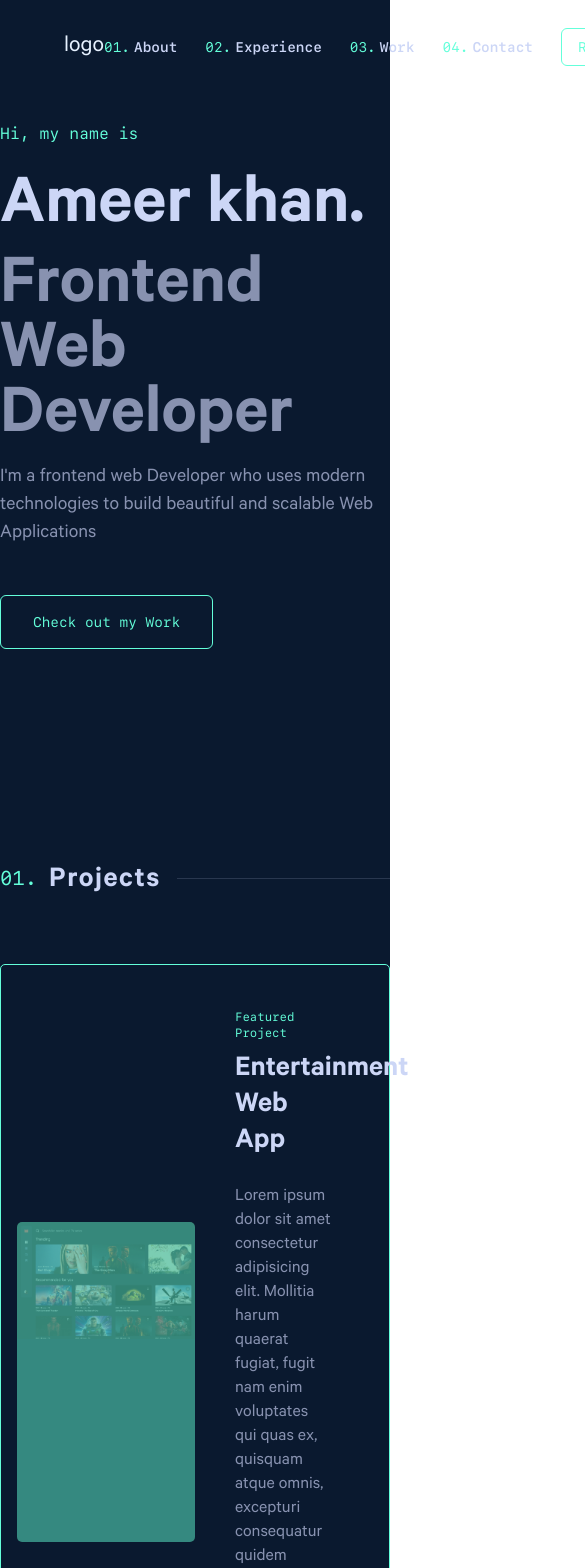
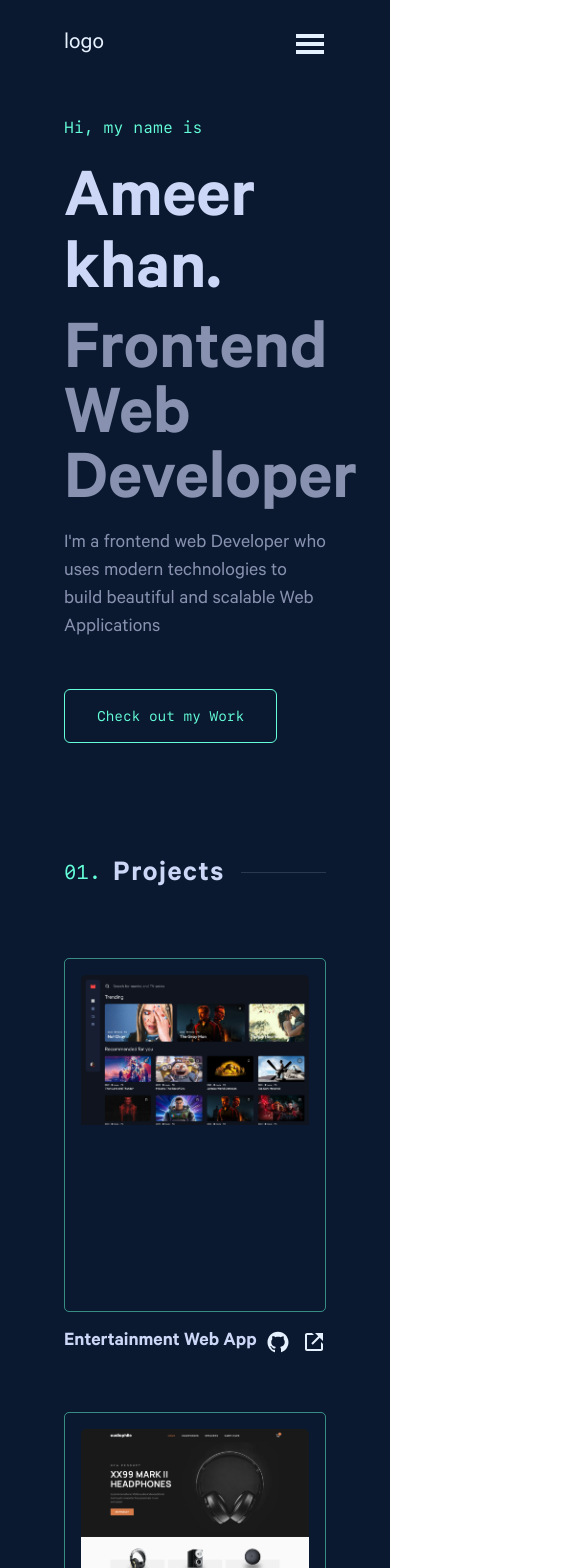
Before and after one commit to ameer005/portfolio-website, a React (Create React App) app: page / in a window 390 px wide. Shown: the top 1568 px of the page, 585 px wide, since content can reach past the window. Built offline with nearby package versions, Linux system fonts and the light colour scheme.

Commit message:
added about me and contact me section

```diff
--- a/package.json
+++ b/package.json
@@ -8,6 +8,7 @@
     "@testing-library/user-event": "^13.5.0",
     "react": "^18.2.0",
     "react-dom": "^18.2.0",
+    "react-icons": "^4.4.0",
     "react-scripts": "5.0.1",
     "web-vitals": "^2.1.4"
   },
--- a/src/App.js
+++ b/src/App.js
@@ -6,7 +6,7 @@ const App = () => {
   return (
     <main
       className="font-calibre min-h-screen bg-colorPrimaryDark2 text-colorNeutral
-                flex flex-col items-center pb-10"
+                flex flex-col items-center pb-10 px-16"
     >
       <Header />
 
--- a/src/components/Header/Header.js
+++ b/src/components/Header/Header.js
@@ -1,41 +1,57 @@
-import React from "react";
+import React, { useState } from "react";
+
+import { GiHamburgerMenu } from "react-icons/gi";
 
 const Header = () => {
+  const [openNav, setOpenNav] = useState(false);
+
   return (
-    <main className="py-7 px-16 flex items-center justify-between w-full mb-7">
+    <main className="py-7 px-16 xl:px-0 flex items-center justify-between w-full  mb-7">
       <div className="text-2xl">logo</div>
-
-      <ul className="flex gap-7 items-center font-sfMono text-sm">
+      <div
+        className={`fixed top-0 left-0 right-0 bottom-0 bg-colorPrimaryDark1/40 backdrop-blur-sm z-20 ${
+          !openNav && "hidden"
+        } `}
+      ></div>
+      <ul
+        className={`flex gap-7 lg:gap-10 items-center font-sfMono text-sm z-30 mobile-nav ${
+          openNav ? "lg:translate-x-[0rem]" : "lg:translate-x-[30rem]"
+        } `}
+      >
         <li>
-          <a href="/#" className="flex gap-1 items-center">
+          <a href="/#" className="flex lg:flex-col gap-1 items-center">
             <div className="text-colorAccent">01.</div>
             <div className="nav-links ut-animation">About</div>
           </a>
         </li>
-        <li>
-          <a href="/#" className="flex gap-1 items-center">
+        {/* <li>
+          <a href="/#" className="flex lg:flex-col gap-1 items-center">
             <div className="text-colorAccent">02.</div>
             <div className="nav-links ut-animation">Experience</div>
           </a>
-        </li>
+        </li> */}
         <li>
-          <a href="/#" className="flex gap-1 items-center">
-            <div className="text-colorAccent">03.</div>
-            <div className="nav-links ut-animation">Work</div>
+          <a href="/#" className="flex lg:flex-col gap-1 items-center">
+            <div className="text-colorAccent">02.</div>
+            <div className="nav-links ut-animation">Projects</div>
           </a>
         </li>
         <li>
-          <a href="/#" className="flex gap-1 items-center">
-            <div className="text-colorAccent">04.</div>
+          <a href="/#" className="flex lg:flex-col gap-1 items-center">
+            <div className="text-colorAccent">03.</div>
             <div className="nav-links ut-animation">Contact</div>
           </a>
         </li>
         <li>
-          <button className="text-colorAccent px-4 py-[8px] border border-colorAccent rounded-md hover:bg-colorAccent/5 ut-animation">
+          <button className="text-colorAccent px-4 lg:px-8 py-[8px] border border-colorAccent rounded-md hover:bg-colorAccent/5 ut-animation">
             Resume
           </button>
         </li>
       </ul>
+      <GiHamburgerMenu
+        onClick={() => setOpenNav((prev) => !prev)}
+        className="h-8 w-8 hidden lg:block cursor-pointer z-40"
+      />
     </main>
   );
 };
--- a/src/components/ProjectCard/ProjectCard.js
+++ b/src/components/ProjectCard/ProjectCard.js
@@ -1,12 +1,16 @@
 import React from "react";
+
+import { AiFillGithub } from "react-icons/ai";
+import { BiLinkExternal } from "react-icons/bi";
 
 const ProjectCard = ({ title, description, image, live, github }) => {
   return (
-    <main className="grid grid-cols-2 items-center p-4 border border-colorAccent rounded-[5px] ">
-      <div className="rounded-[5px] relative overflow-hidden overlay hover:after:opacity-0 hover:before:opacity-0 ut-animation h-[20rem]">
-        <img src={image} alt="project" />
+    <main>
+      <section className="grid grid-cols-2 lg:grid-cols-1 items-center p-4 border border-colorAccent/50 rounded-[5px] lg:mb-4">
+        <div className=" rounded-[5px] relative overflow-hidden  overlay hover:after:opacity-0 hover:before:opacity-0 ut-animation h-[20rem]">
+          <img src={image} alt="project" className="block " />
         </div>
-      <div className="px-10 py-7 ">
+        <div className="px-10 py-7 lg:hidden">
           <div className="text-xs font-sfMono text-colorAccent mb-3">
             Featured Project
           </div>
@@ -37,6 +41,22 @@ const ProjectCard = ({ title, description, image, live, github }) => {
             </a>
           </div>
         </div>
+      </section>
+
+      <section className="lg:flex items-center justify-between hidden ">
+        <h3 className="text-xl text-colorSecondaryLight2 font-semibold  ">
+          {title}
+        </h3>
+
+        <div className="flex gap-3 items-center">
+          <a target="_blank" rel="noopener noreferrer" href={github}>
+            <AiFillGithub className="h-6 w-6 hover:text-colorAccent ut-animation" />
+          </a>
+          <a target="_blank" rel="noopener noreferrer" href={live}>
+            <BiLinkExternal className="h-6 w-6 hover:text-colorAccent ut-animation" />
+          </a>
+        </div>
+      </section>
     </main>
   );
 };
--- a/src/pages/Homepage.js
+++ b/src/pages/Homepage.js
@@ -1,4 +1,6 @@
 import React from "react";
+import { AiOutlineCaretRight } from "react-icons/ai";
+
 import ProjectCard from "../components/ProjectCard/ProjectCard";
 import entertainmentApp from "../assets/entertainment-web-app.png";
 import audiophileImg from "../assets/audiophille-e-commerse.png";
@@ -6,7 +8,7 @@ import invoiceImg from "../assets/invoice-app.png";
 
 const Homepage = () => {
   return (
-    <main>
+    <main className="flex flex-col">
       <section className=" h-[87vh] ">
         <h3 className="text-base font-sfMono text-colorAccent mb-7">
           Hi, my name is
@@ -32,7 +34,7 @@ const Homepage = () => {
       </section>
 
       {/* Section Projects */}
-      <section className="">
+      <section className="mb-48">
         <div className="flex items-center gap-4 mb-16">
           <div className="flex gap-3 items-center font-sfMono">
             <div className="text-xl text-colorAccent ">01.</div>
@@ -77,6 +79,101 @@ const Homepage = () => {
           />
         </div>
       </section>
+
+      {/* About Section */}
+      <section className="mb-48 self-center">
+        <div className="flex items-center gap-4 mb-10">
+          <div className="flex gap-3 items-center font-sfMono">
+            <div className="text-xl text-colorAccent ">02.</div>
+            <div className="text-3xl font-calibre font-semibold text-colorSecondaryLight2 tracking-wider mt-2 ">
+              About Me
+            </div>
+          </div>
+          <div className="bg-colorSecondaryDark/50 w-full max-w-[23rem] h-[1px]"></div>
+        </div>
+
+        <div className="flex gap-10">
+          <div className="flex flex-col gap-4 text-lg text-colorSecondary max-w-[38rem] ">
+            <p>
+              Hello, I'm{" "}
+              <span className="text-colorAccent tracking-wide">Ameer Khan</span>
+              , a Frontend Web Developer.
+            </p>
+
+            <p>
+              When it comes to business, first impressions matter, and good
+              website design is the key to capitalizing on them. An excellent
+              site is not judged solely on its looks, but on its functionality
+              and usability as well. My experience as a programmer allows me to
+              come up with intelligent solutions to technical challenges, while
+              at the same time designing sleek and visually appealing websites.
+              Aside from having extensive knowledge of recognized technical
+              standards, I am conversant with modern building practices.
+            </p>
+
+            <div>
+              <div className="mb-5">
+                Here are a few technologies I’ve been working with recently:
+              </div>
+
+              <ul className="grid grid-cols-2 gap-y-3 max-w-[25rem] font-sfMono">
+                <li className="flex gap-1 items-center">
+                  <div>
+                    <AiOutlineCaretRight className="h-3 w-3 text-colorAccent" />
+                  </div>
+                  <div className="text-sm">Javascript</div>
+                </li>
+                <li className="flex gap-1 items-center">
+                  <div>
+                    <AiOutlineCaretRight className="h-3 w-3 text-colorAccent" />
+                  </div>
+                  <div className="text-sm">Node.js</div>
+                </li>
+                <li className="flex gap-1 items-center">
+                  <div>
+                    <AiOutlineCaretRight className="h-3 w-3 text-colorAccent" />
+                  </div>
+                  <div className="text-sm">React</div>
+                </li>
+                <li className="flex gap-1 items-center">
+                  <div>
+                    <AiOutlineCaretRight className="h-3 w-3 text-colorAccent" />
+                  </div>
+                  <div className="text-sm">Tailwind css</div>
+                </li>
+              </ul>
+            </div>
+          </div>
+        </div>
+      </section>
+
+      {/* Contact Section */}
+      <section className="flex flex-col items-center  mb-48 self-center text-center">
+        <div className="flex items-center gap-4 mb-5">
+          <div className="flex gap-3 items-center font-sfMono">
+            <div className="text-base text-colorAccent ">03.</div>
+            <div className="text-base text-colorAccent ">What’s Next?</div>
+          </div>
+        </div>
+        <h2 className="text-6xl text-colorSecondaryLight2 font-semibold mb-6">
+          Get In Touch
+        </h2>
+        <p className="leading-6 text-xl text-colorSecondary mb-10 w-full max-w-[55ch] ">
+          Although I’m currently looking for new opportunities, my inbox is
+          always open. Whether you have a question or just want to say hi, I’ll
+          try my best to get back to you!
+        </p>
+        <a
+          href="/"
+          className="text-sm font-sfMono text-colorAccent py-[18px] px-8 border border-colorAccent rounded-md hover:bg-colorAccent/5 ut-animation"
+        >
+          Say Hello
+        </a>
+      </section>
+
+      <p className="font-sfMono self-center text-xs font-semibold text-colorSecondary">
+        Built by Ameer Khan
+      </p>
     </main>
   );
 };
--- a/src/styles/index.css
+++ b/src/styles/index.css
@@ -47,6 +47,7 @@
   body {
     font-weight: 400;
     line-height: 1;
+    overflow-x: hidden;
   }
 }
 
@@ -63,6 +64,17 @@
 }
 
 .overlay {
-  @apply after:absolute after:top-0 after:left-0 after:w-full after:h-full after:bg-colorAccent/50 after:z-20 after:transition-all after:duration-150
-  before:absolute before:top-0 before:left-0 before:w-full before:h-full before:bg-colorPrimaryDark1/40  before:z-10 before:transition-all before:duration-150;
+  @apply lg:after:hidden after:absolute after:top-0 after:left-0 after:w-full after:h-full after:bg-colorAccent/50 after:z-20 after:transition-all after:duration-150
+  lg:before:hidden before:absolute before:top-0 before:left-0 before:w-full before:h-full before:bg-colorPrimaryDark1/40  before:z-10 before:transition-all before:duration-150;
 }
+
+.mobile-nav {
+}
+
+/* 700px */
+@media only screen and (max-width: 56.2em) {
+  .mobile-nav {
+    @apply fixed top-0 right-0 h-screen w-[50%] bg-colorPrimary flex-col justify-center transition-all duration-200
+    text-base;
+  }
+}
--- a/tailwind.config.js
+++ b/tailwind.config.js
@@ -2,6 +2,13 @@
 module.exports = {
   content: ["./src/**/*.{js,jsx,ts,tsx}"],
   theme: {
+    screens: {
+      "2xl": { max: "1535px" },
+      xl: { max: "1250px" },
+      lg: { max: "900px" },
+      md: { max: "450px" },
+      sm: { max: "300px" },
+    },
     extend: {
       colors: {
         colorPrimary: "#112240",
```
Also changed, not shown: 1 other file (tests, documents, lock files or other folders). Lines whose indentation alone changed are shown as unchanged.
